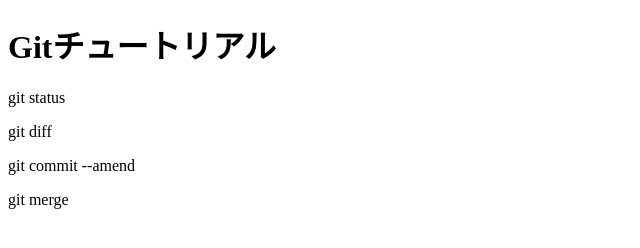
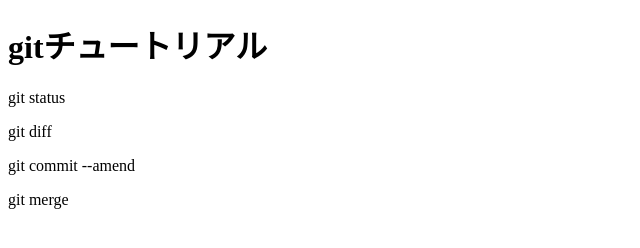
Before and after one commit to Takkun1930/git_tutorial, a plain HTML site: page index.html in a window 1280 px wide. Shown: the whole page, without its empty margins (0-640 px from the left). Drawn offline with Linux system fonts and the light colour scheme.

```diff
--- a/index.html
+++ b/index.html
@@ -1,6 +1,6 @@
 <!DOCTYPE html>
 
-<h1>Gitチュートリアル</h1>
+<h1>gitチュートリアル</h1>
 <p>git status</p>
 <p>git diff</p>
 <p>git commit --amend</p>
```
